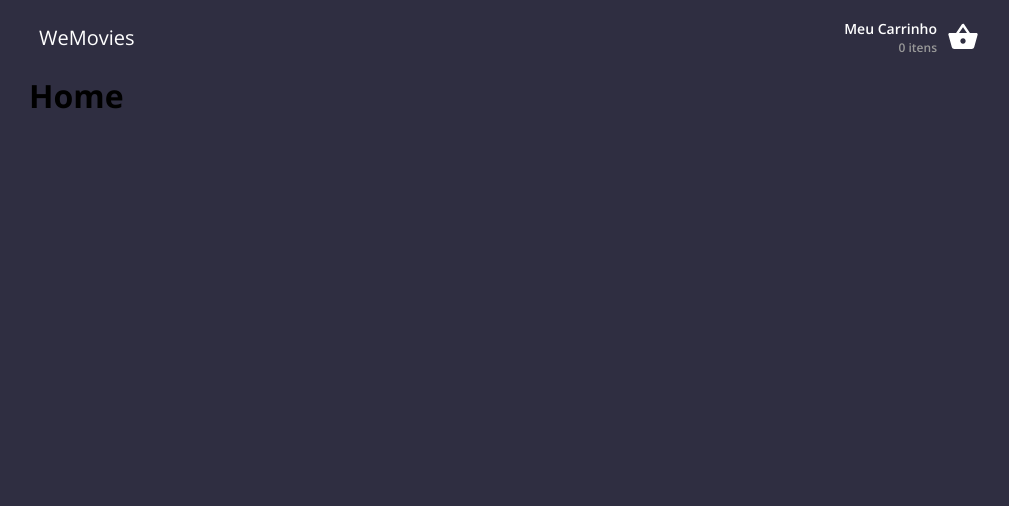
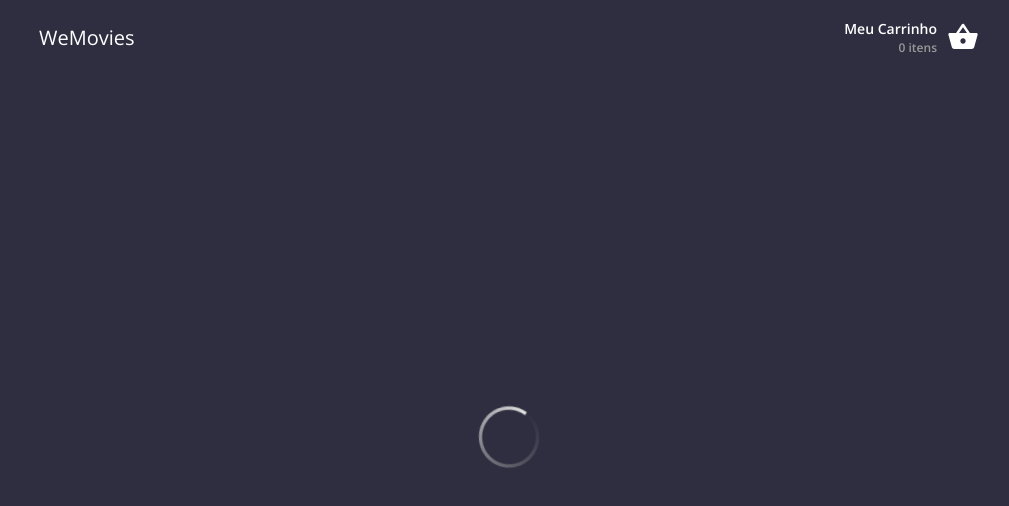
Before and after one commit to PetersonMunuera/wefit-test-react, a Next.js app: page / in a window 1280 px wide. Shown: the top 506 px of the page, without its empty margins (131-1140 px from the left). Built offline with nearby package versions, Linux system fonts and the light colour scheme.

Commit message:
feat: loader component

```diff
--- /dev/null
+++ b/src/components/Loader/index.tsx
@@ -0,0 +1,16 @@
+// import Image from "next/image";
+import S from './styles'
+
+export function Loader() {
+  return (
+    <S.Container>
+      <S.SpinnerIcon
+        src='/icons/spinner.png'
+        width={62}
+        height={62}
+        priority
+        alt="Carregando"
+      />
+    </S.Container>
+  )
+}
--- /dev/null
+++ b/src/components/Loader/styles.ts
@@ -0,0 +1,33 @@
+import styled from "styled-components"
+import Image from "next/image"
+import { devices } from "../../styles/theme"
+
+export default {
+  Container: styled.div`
+    position: relative;
+    display: flex;
+    justify-content: center;
+    align-items: center;
+    height: calc(100vh - 68px);
+
+    @media ${devices.desktop} {
+      height: calc(100vh - 74px);
+    }
+  `,
+
+  SpinnerIcon: styled(Image)`
+    animation-name: spin;
+    animation-duration: 1s;
+    animation-iteration-count: infinite;
+    animation-timing-function: linear;
+
+    @keyframes spin {
+      from {
+        transform: rotate(0deg);
+      }
+      to {
+        transform: rotate(360deg);
+      }
+    }
+  `
+}
--- a/src/pages/index.tsx
+++ b/src/pages/index.tsx
@@ -1,3 +1,5 @@
+import { Loader } from '../components/Loader'
+
 export default function Home() {
-  return <h1>Home</h1>
+  return <Loader />
 }
```
Also changed, not shown: public/icons/spinner.png (added).
